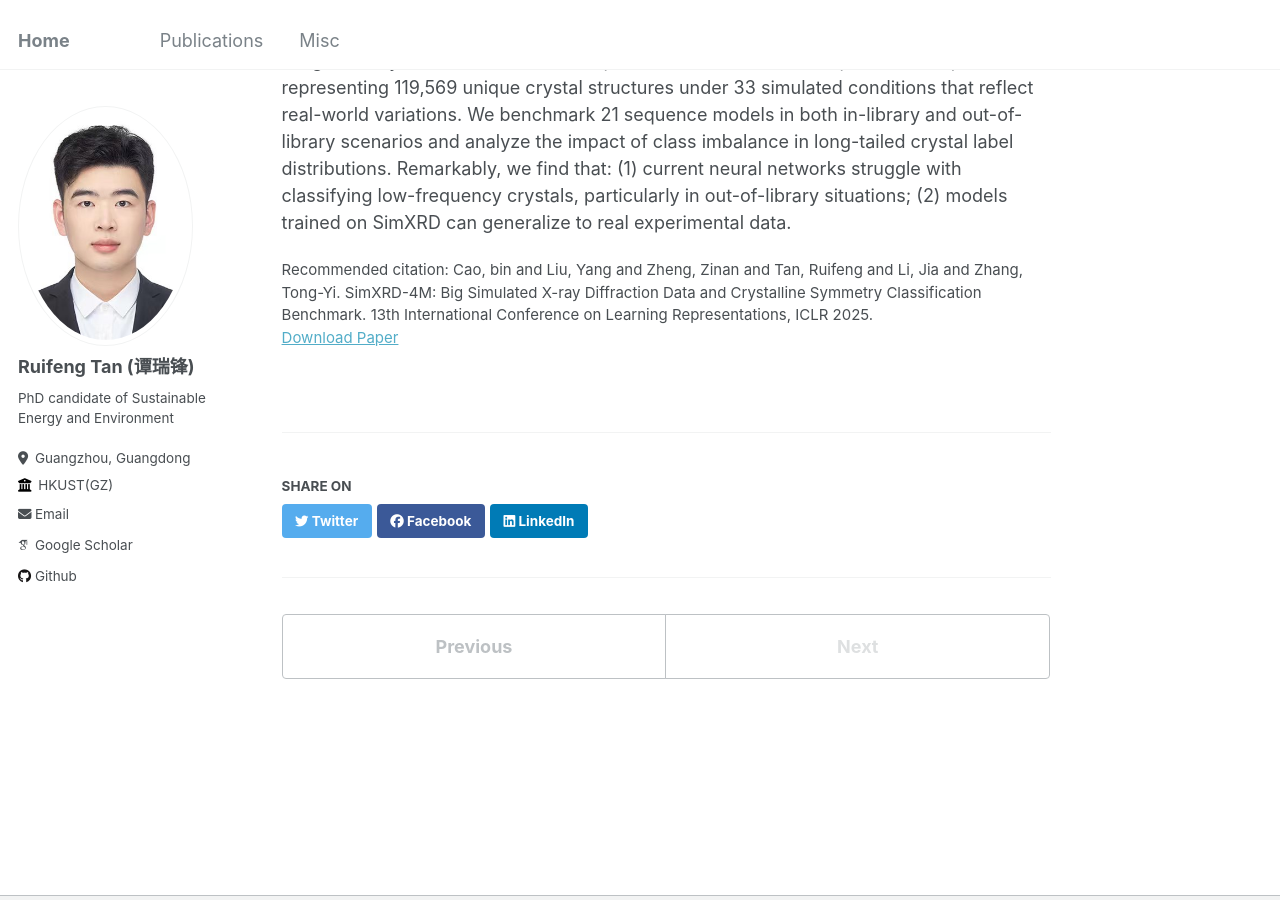
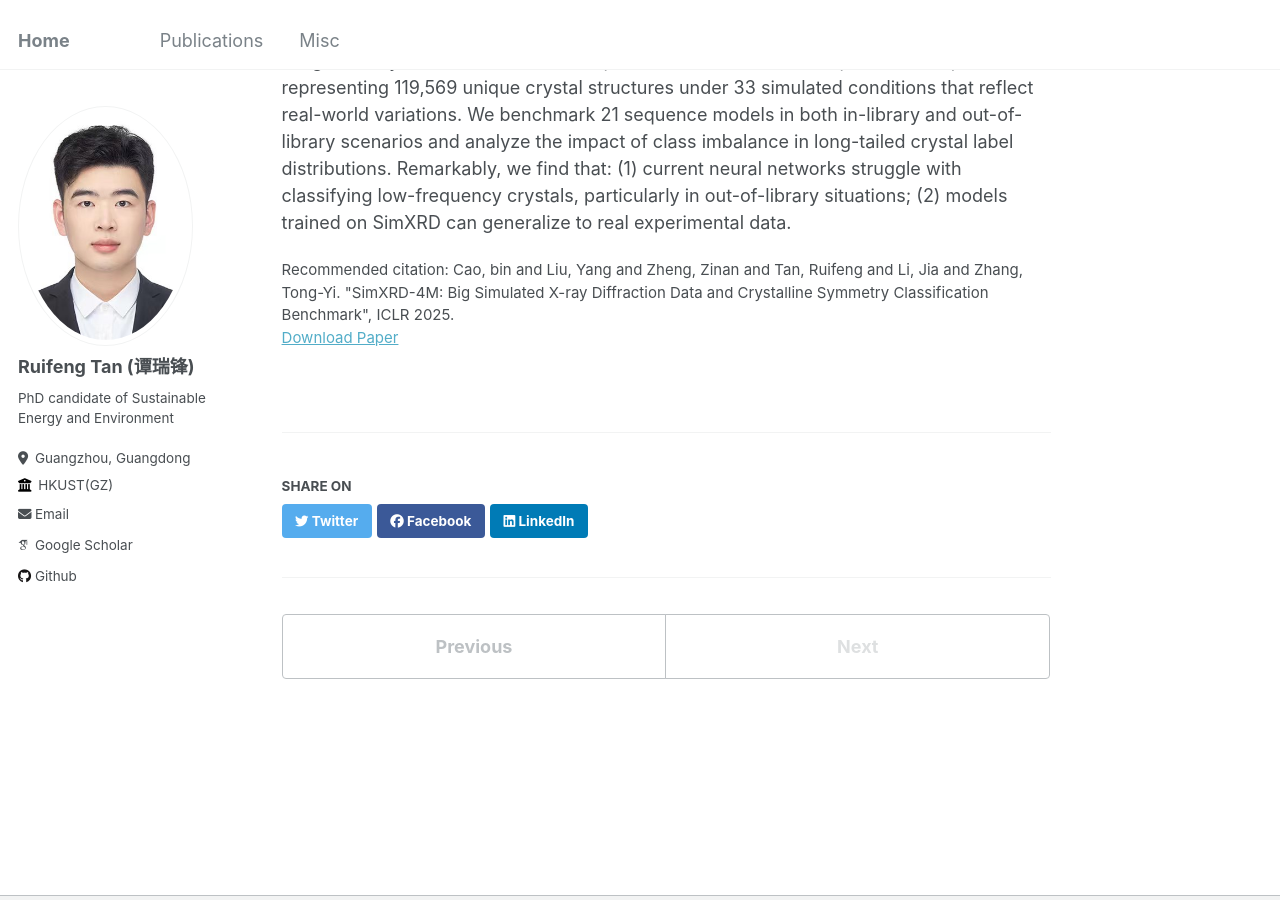
Before and after one commit to Ruifeng-Tan/Ruifeng-Tan.github.io, a Jekyll site: the page built from _publications/ICLR2025.md, in a window 1280 px wide and 900 px high, scrolled down 373 px. Built offline with Jekyll 4.4.1, drawn with Linux system fonts in a browser that asks for light colours; some web fonts are replaced; a file with an impossible date is left out.

Commit message:
update publications

```diff
--- a/_publications/ICLR2025.md
+++ b/_publications/ICLR2025.md
@@ -5,7 +5,7 @@ date: 2025-01-11
 excerpt: 'In this paper, we developed the largest open-source simulated X-ray diffraction database (SimXRD). SimXRD comprises 4,065,346 simulated powder XRD patterns, representing 119,569 unique crystal structures under 33 simulated conditions that reflect real-world variations. We benchmark 21 sequence models in both in-library and out-of-library scenarios and analyze the impact of class imbalance in long-tailed crystal label distributions. Remarkably, we find that: (1) current neural networks struggle with classifying low-frequency crystals, particularly in out-of-library situations; (2) models trained on SimXRD can generalize to real experimental data.'
 venue: 'ICLR'
 paperurl: 'https://openreview.net/forum?id=mkuB677eMM&referrer=%5BAuthor%20Console%5D(%2Fgroup%3Fid%3DICLR.cc%2F2025%2FConference%2FAuthors%23your-submissions)'
-citation: 'Cao, bin and Liu, Yang and Zheng, Zinan and Tan, Ruifeng and Li, Jia and Zhang, Tong-Yi. SimXRD-4M: Big Simulated X-ray Diffraction Data and Crystalline Symmetry Classification Benchmark. 13th International Conference on Learning Representations, ICLR 2025.'
+citation: 'Cao, bin and Liu, Yang and Zheng, Zinan and Tan, Ruifeng and Li, Jia and Zhang, Tong-Yi. "SimXRD-4M: Big Simulated X-ray Diffraction Data and Crystalline Symmetry Classification Benchmark", ICLR 2025.'
 ---
 
 
```
